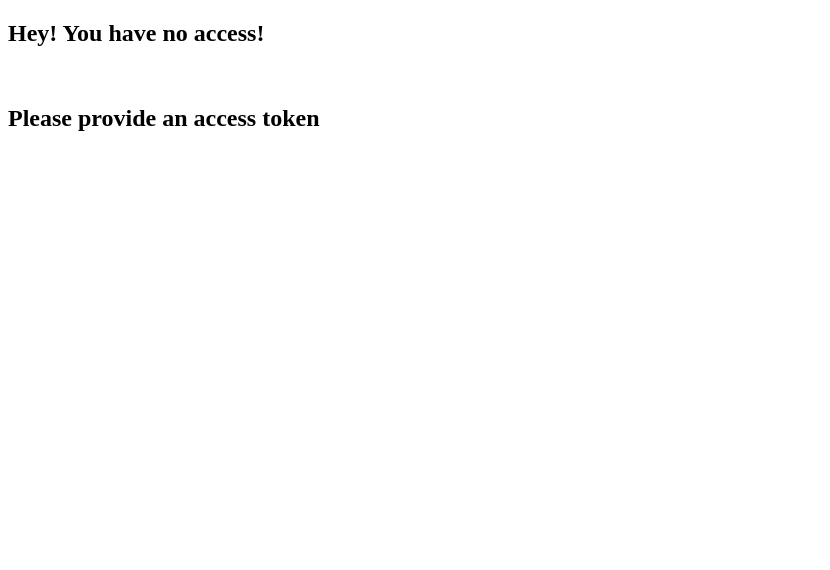
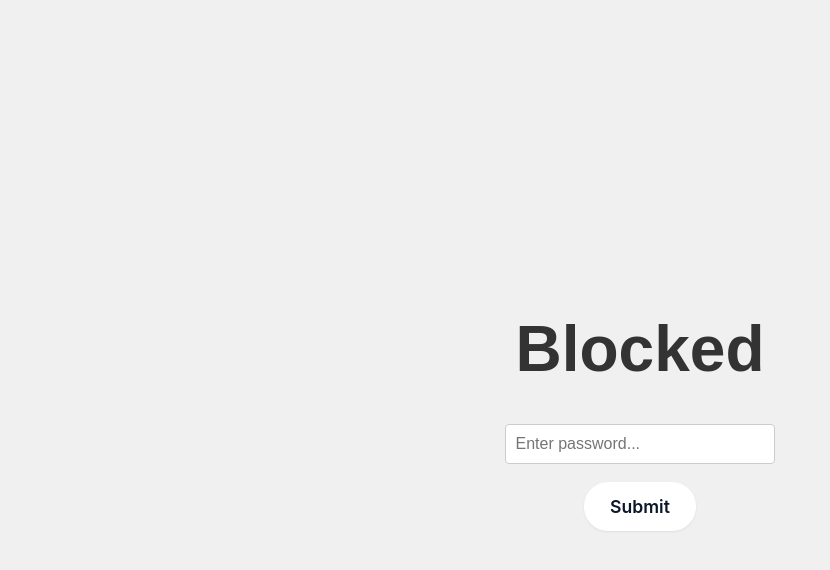
Before and after one commit to malawarecreator/math_learning_site_prxx, a website: page source/access_denied.html in a window 1280 px wide. Shown: the whole page, without its empty margins (0-830 px from the left). Drawn offline with Linux system fonts and the light colour scheme.

Commit message:
completed pass page (works!)

```diff
--- a/source/access_denied.html
+++ b/source/access_denied.html
@@ -2,11 +2,86 @@
 <html lang="en">
 <head>
     <meta charset="UTF-8">
-    <title>Access Denied</title>
-    <h2>Hey! You have no access!</h2><br>
-    <h2>Please provide an access token</h2>
+    <meta name="viewport" content="width=device-width, initial-scale=1.0">
+    <title>Blocked</title>
+    <script>
+        function checkPassword() {
+            const password = document.getElementById('password').value;
+            if (password === 'neon_dev' || password === 'ben_dev') {
+                window.location.href = '/?id=neon_dev';
+            } else {
+                alert('Incorrect password');
+            }
+        }
+    </script>
+    <style>
+        /* Ensure the body takes up the full height of the screen */
+        body, html {
+            height: 100%;
+            margin: 0;
+            display: flex;
+            justify-content: center;  /* Horizontally centers the content */
+            align-items: center;      /* Vertically centers the content */
+            font-family: 'Poppins', sans-serif; /* Apply the modern font */
+            background-color: #f0f0f0; /* Light background for a clean look */
+            flex-direction: column; /* Stack elements vertically */
+        }
+
+        /* Style for the heading (h1) */
+        h1 {
+            font-size: 4rem; /* Large font size for the heading */
+            color: #333; /* Dark color for the heading */
+            text-align: center;
+            margin-bottom: 20px; /* Space between the heading and the input */
+        }
+
+        /* Style for the input box */
+        input {
+            padding: 10px;
+            font-size: 16px;
+            border: 1px solid #ccc;
+            border-radius: 4px;
+            width: 100%;
+            max-width: 400px; /* Limit the width of the input */
+        }
+        button {
+            background-color: #fff;
+            border: 0 solid #e2e8f0;
+            border-radius: 1.5rem;
+            box-sizing: border-box;
+            color: #0d172a;
+            cursor: pointer;
+            display: inline-block;
+            font-family: "Basier circle",-apple-system,system-ui,"Segoe UI",Roboto,"Helvetica Neue",Arial,"Noto Sans",sans-serif,"Apple Color Emoji","Segoe UI Emoji","Segoe UI Symbol","Noto Color Emoji";
+            font-size: 1.1rem;
+            font-weight: 600;
+            line-height: 1;
+            padding: 1rem 1.6rem;
+            text-align: center;
+            text-decoration: none #0d172a solid;
+            text-decoration-thickness: auto;
+            transition: all .1s cubic-bezier(.4, 0, .2, 1);
+            box-shadow: 0px 1px 2px rgba(166, 175, 195, 0.25);
+            user-select: none;
+            -webkit-user-select: none;
+            touch-action: manipulation;
+        }
+        button:hover {
+            background-color: #1e293b;
+            color: #fff;
+            }
+
+        @media (min-width: 768px) {
+            .button {
+                font-size: 1.125rem;
+                padding: 1rem 2rem;
+            }
+        }
+    </style>
 </head>
 <body>
-
+    <h1>Blocked</h1><br>
+    <input type="password" id="password" placeholder="Enter password..."><br>
+    <button onclick="checkPassword()">Submit</button>
 </body>
 </html>
```
Also changed, not shown: source/tokenpage.html (deleted, +0 -87 lines), source/middleware.js (indentation only), 1 other file.
